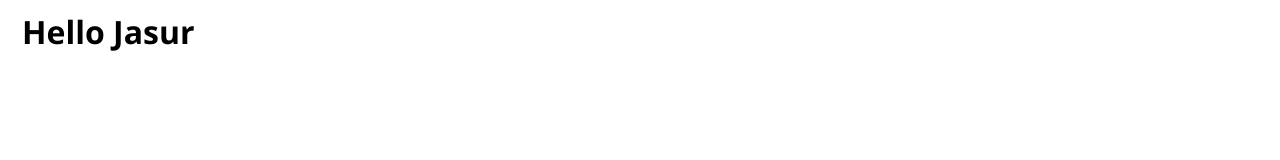
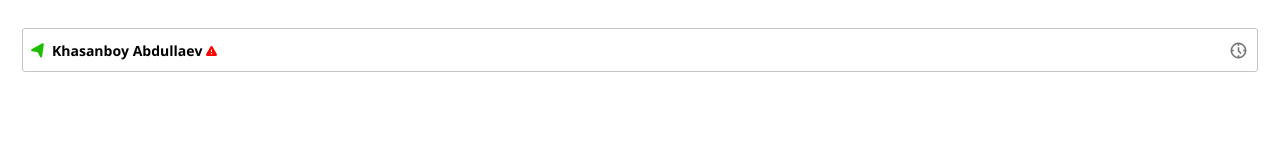
Before and after one commit to sureface/Fleep-Card, a plain HTML site: page index.html in a window 1280 px wide. Drawn offline with Linux system fonts and the light colour scheme.

Commit message:
fleet card header done

```diff
--- a/index.html
+++ b/index.html
@@ -11,7 +11,35 @@
 <body>
 
    <div class="wrapper">
-        <h1>Hello Jasur</h1>
+        <div class="fleet_card">
+            <div class="fleet_card__header">
+                <div class="header_left">
+                    <div class="fleet_card__status">
+                        <img src="/assets/icons/start.svg" alt="err" class="show-status">
+                        <img src="/assets/icons/pause.svg" alt="err" class="">
+                        <img src="/assets/icons/disabled.svg" alt="err" class="">
+                        <img src="/assets/icons/stop.svg" alt="err" class="">
+                    </div>
+                    <div class="fleet_card__title">
+                        Khasanboy Abdullaev
+                    </div>
+                    <div class="title_status">
+                        <img src="/assets/icons/infoRed.svg" alt="err">
+                    </div>
+                </div>
+                <div class="header_right">
+                    <img src="/assets/icons/clock.svg" alt="err">
+                </div>
+            </div>
+            <div class="fleet_card__deliver">
+                <div class="deliver_left">
+
+                </div>
+                <div class="deliver_right">
+
+                </div>
+            </div>
+        </div>
    </div>
 
 </body>
--- a/main.css
+++ b/main.css
@@ -10,5 +10,46 @@
 }
 
 .wrapper {
-    padding: 10px 22px;
+    padding: 28px 22px;
 }
+.fleet_card {
+    width: 100%;
+    background: var(--white);
+    border: 1px solid var(--light-gray);
+    border-radius: 3px;
+    padding-top: 10px;
+    padding-bottom: 10px;
+}
+.fleet_card__header {
+    display: flex;
+    align-items: center;
+    justify-content: space-between;
+}
+.header_left{
+    display: flex;
+    align-items: center;
+    margin-left: 8px;
+}
+.header_right {
+    display: flex;
+    align-items: center;
+    justify-content: center;
+    margin-right: 10px;
+}
+.fleet_card__status {
+    width: 13px;
+    display: flex;
+    align-items: center;
+    justify-content: center;
+    margin-right: 8px;
+}
+.fleet_card__status img {
+    display: none;
+}
+.fleet_card__status .show-status {
+    display: inline-block;
+}
+.fleet_card__title {
+    font-size: 0.875rem;
+    margin-right: 3px;
+}
```
Also changed, not shown: assets/icons/infoRed.svg (added).
